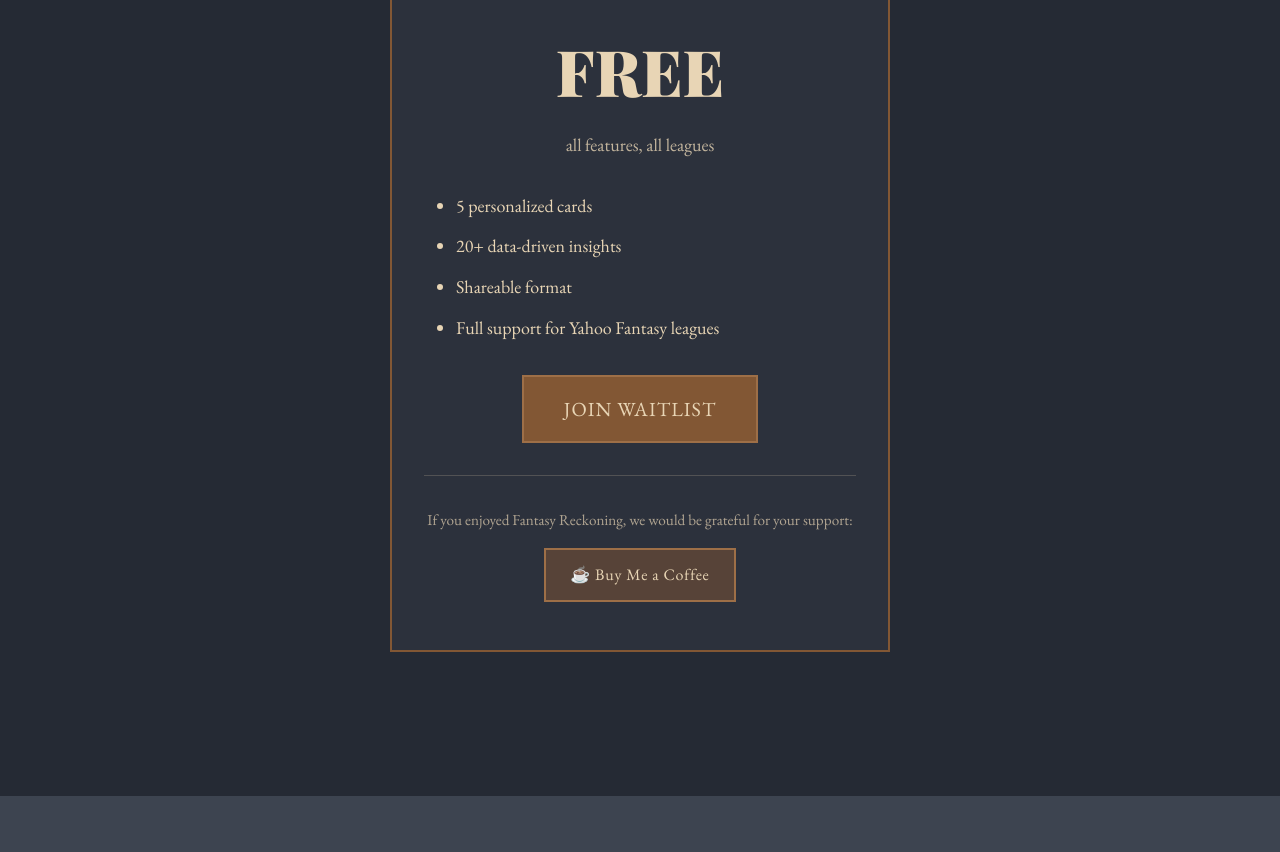
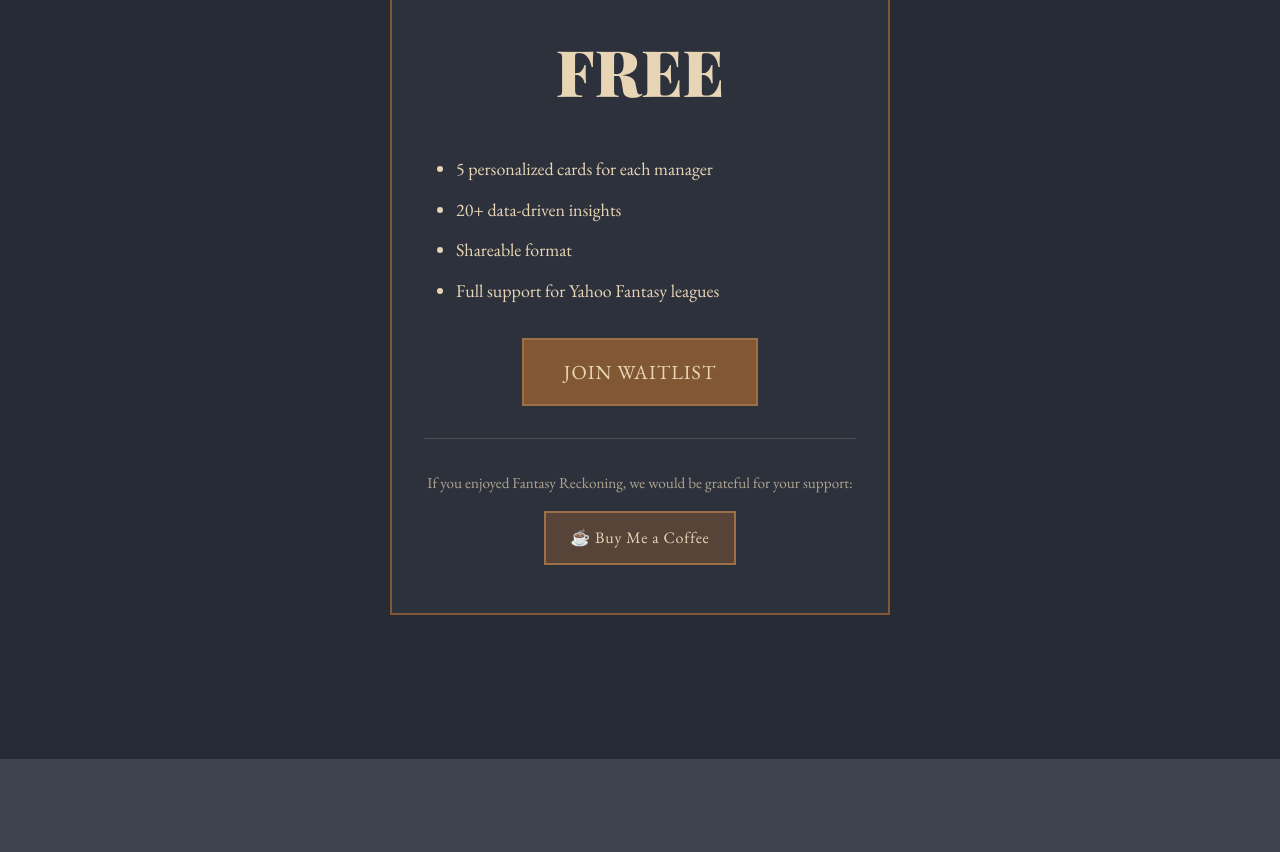
Before and after one commit to darthcater/fantasy-reckoning, a plain HTML site: page website/index.html in a window 1280 px wide. Shown: the part 3180-4032 px from the top of the page. Drawn offline with nearby package versions, Linux system fonts and the light colour scheme; a web font is replaced by a local one.

Commit message:
feature update 2

```diff
--- a/website/index.html
+++ b/website/index.html
@@ -752,10 +752,9 @@
 
         <div class="price-box">
             <div class="price">FREE</div>
-            <div class="price-detail">all features, all leagues</div>
 
             <ul class="price-features">
-                <li>5 personalized cards</li>
+                <li>5 personalized cards for each manager</li>
                 <li>20+ data-driven insights</li>
                 <li>Shareable format</li>
                 <li>Full support for Yahoo Fantasy leagues</li>
```
